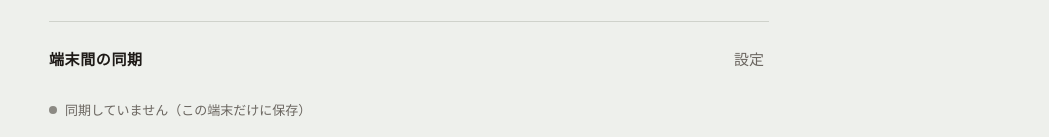
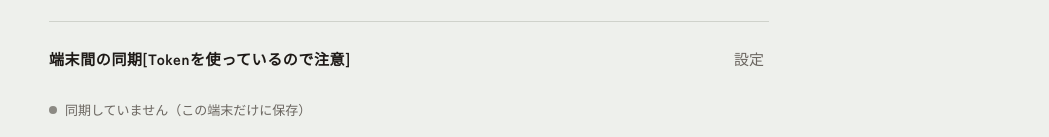
Before and after one commit to hishinya2020-cmd/Brew-Log, a plain HTML site: page index.html in a window 1280 px wide. Shown: the part 895-1032 px from the top of the page, without its empty margins (231-1280 px from the left). Drawn offline with Linux system fonts and the light colour scheme.

Commit message:
Add files via upload

```diff
--- a/index.html
+++ b/index.html
@@ -11,7 +11,7 @@
 <link rel="manifest" href="manifest.webmanifest">
 <meta name="theme-color" content="#EEF0EC" media="(prefers-color-scheme: light)">
 <meta name="theme-color" content="#14120F" media="(prefers-color-scheme: dark)">
-<title>ハンドドリップ日誌</title>
+<title>Coffee-Log</title>
 <link rel="preconnect" href="https://fonts.googleapis.com">
 <link rel="stylesheet" href="https://fonts.googleapis.com/css2?family=Zen+Kaku+Gothic+New:wght@400;500;700;900&family=IBM+Plex+Mono:wght@400;500&display=swap">
 
@@ -256,7 +256,7 @@ label.f textarea{min-height:80px;resize:vertical}
       <div id="shops"></div>
     </section>
     <section class="sync" aria-labelledby="sync-h">
-      <div class="shops-h"><h2 id="sync-h">端末間の同期</h2><button class="btn ghost" id="sync-toggle" type="button">設定</button></div>
+      <div class="shops-h"><h2 id="sync-h">端末間の同期[Tokenを使っているので注意]</h2><button class="btn ghost" id="sync-toggle" type="button">設定</button></div>
       <div class="sync-status" id="sync-status"><i></i><span>同期していません（この端末だけに保存）</span></div>
       <div style="display:flex;gap:8px;flex-wrap:wrap" id="sync-actions" hidden><button class="btn" id="sync-now" type="button">今すぐ同期</button></div>
       <div class="sync-form" id="sync-form" hidden>
```
